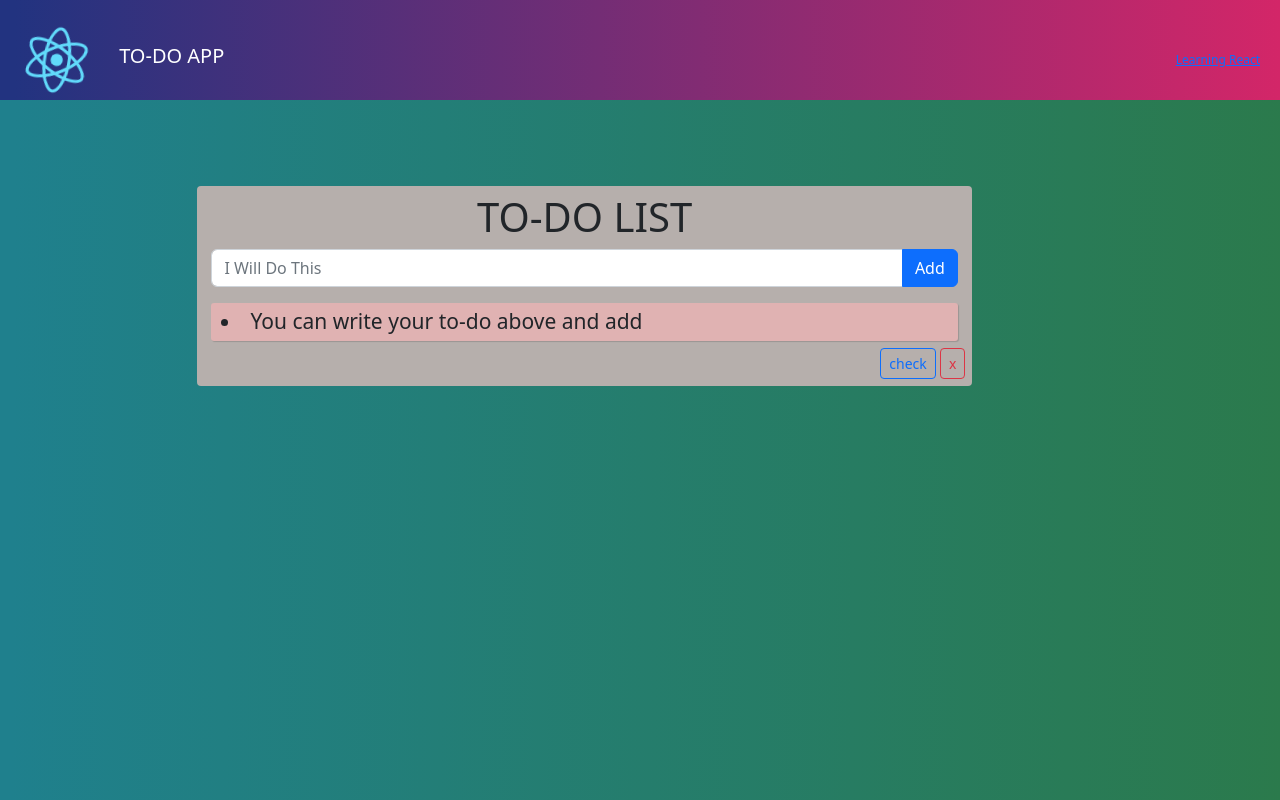
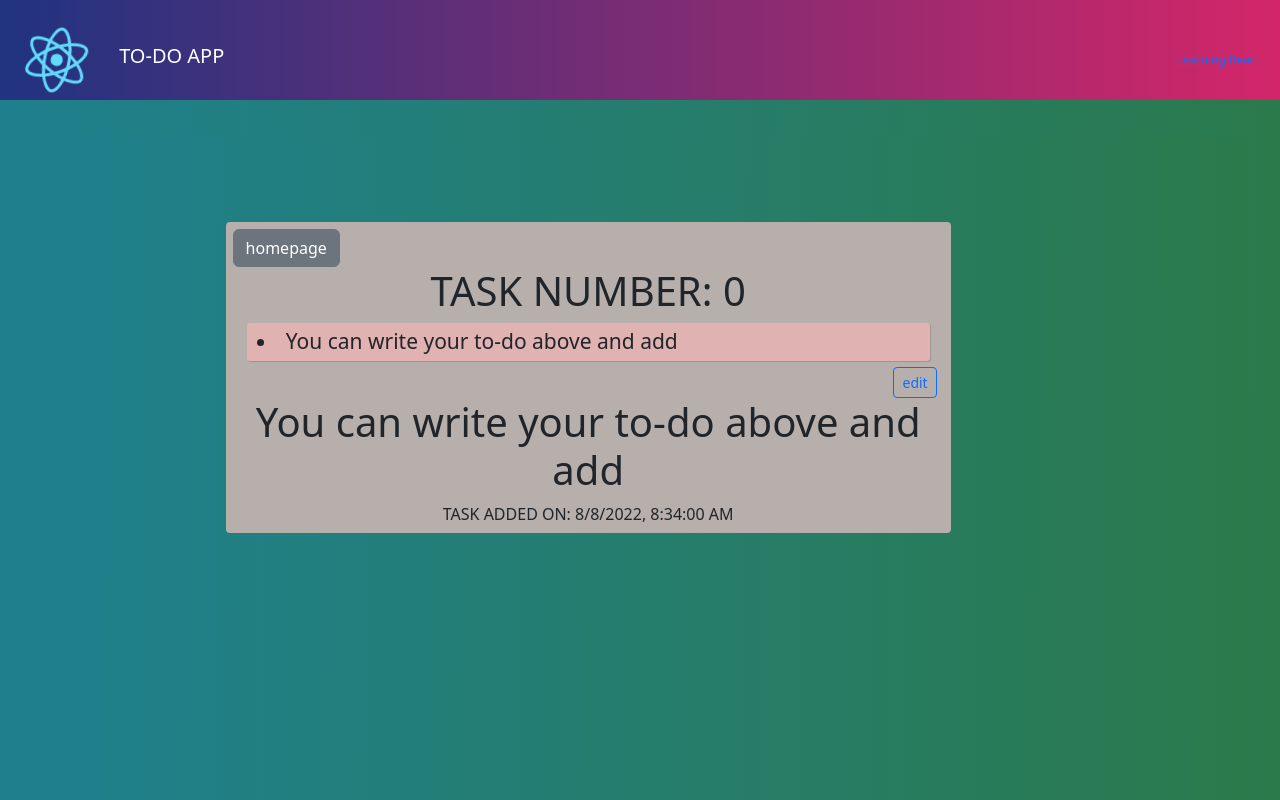
Before and after one commit to berkantkozan/berkantkozan.github.io., a React (Create React App) app: page /0 in a window 1280 px wide. Shown: the top 800 px of the page. Built offline with nearby package versions, Linux system fonts and the light colour scheme.

Commit message:
arrangements

```diff
--- a/src/Components/Context/index.js
+++ b/src/Components/Context/index.js
@@ -10,16 +10,15 @@ export const ContextProvider = ({ children }) => {
             isCompleted: false,
             description: "hello",
             id: 0,
-            date : new Date()
+            date: new Date()
         },
     ]);
     const [info, setInfo] = useState(false)
     const [selectedTodo, setselectedTodo] = useState({})
 
     const addTodo = (text) => {
-        const newTodos = [...todos, { text }];
-        setTodos(newTodos);
-        newTodos[newTodos.length -1].date = new Date();
+        const newTodo = { text, date: new Date() };
+        setTodos(prevTodos => ([...prevTodos, newTodo]));
     };
 
     const completeTodo = index => {
@@ -27,13 +26,6 @@ export const ContextProvider = ({ children }) => {
         newTodos[index].isCompleted = newTodos[index].isCompleted ? false : true;
         setTodos(newTodos);
     };
-
-    /*const editTodo = (index,text) => {
-        console.log(index,text)
-        const newTodos = [...todos];
-        newTodos[index] = text;
-        setTodos(newTodos)
-    }; */
 
     const deleteTodo = index => {
         const newTodos = [...todos];
--- a/src/Components/Description/index.js
+++ b/src/Components/Description/index.js
@@ -1,19 +1,17 @@
 import React, { useContext, useState } from "react";
 import Button from 'react-bootstrap/Button';
 import { GlobalContext } from "../Context/index.js";
-import { useNavigate } from 'react-router-dom';
+import { useNavigate, useParams } from 'react-router-dom';
 import "./style.css"
 
 export default function Description() {
-    const { setInfo, selectedTodo } = useContext(GlobalContext);
+    const { setInfo, todos } = useContext(GlobalContext);
     const navigate = useNavigate();
-    console.log({ selectedTodo });
+    const { id } = useParams();
+    console.log(id);
     function handleClick() {
-        setInfo(false)
+        //setInfo(false)
         navigate(`/`)
-    }
-    function handleDivClick() {
-        setIsEditing(!isEditing)
     }
     const [isEditing, setIsEditing] = useState(false)
     return (
@@ -23,22 +21,22 @@ export default function Description() {
                     <Button variant="secondary" onClick={handleClick}>homepage</Button>
                     <div className="div-up">
                         <form>
-                            <div><h1>TASK NUMBER: {selectedTodo.id}</h1></div>
-                            <div
+                            {todos.filter((todo) => todo.id == id).map(todo => (
+                                <div key={id}>
+                                    <div><h1>TASK NUMBER: {todo.id}</h1></div><div
                                     className="desc-div"
                                     contentEditable={isEditing}
-                                onInput={(e) => selectedTodo.text = e.currentTarget.textContent}
-                            ><li>{selectedTodo.text}</li>
-                            </div>
-                            <div className="a-div">
+                                    onInput={(e) => todo.text = e.currentTarget.textContent}
+                                ><li>{todo.text}</li>
+                                </div><div className="a-div">
                                         <Button
                                             variant="outline-primary"
                                             size="sm"
                                             onClick={() => setIsEditing(!isEditing)}
                                         >{isEditing ? "save" : "edit"}</Button> {' '}
+                                    </div><h1>{todo.text}</h1><footer>TASK ADDED ON: {todo.date.toLocaleString("en-US")}</footer>
                                     </div>
-                            <h1>{selectedTodo.text}</h1>
-                            <footer>TASK ADDED ON: {selectedTodo.date.toLocaleString("en-US")}</footer>
+                            ))}
                         </form>
                     </div>
                 </div>
--- a/src/Components/Main/index.js
+++ b/src/Components/Main/index.js
@@ -1,34 +1,12 @@
-import React, { useContext } from "react";
-import { GlobalContext } from "../Context/index.js"
-import TodoForm from "../Todo-Form/index.js"
-import Todo from "../Todo/index.js"
-import Description from "../Description/index.js"
+import React from "react";
 import "./style.css";
+import DescriptionRoute from "../Route/index.js";
 
 export default function Main() {
 
-    const {
-        todos,
-        addTodo,
-        info
-    } = useContext(GlobalContext);
     return (
         <main>
-            {info ? <Description /> :
-                <div className="div" >
-                    <div className="div-alt">
-                        <div className="div-up">
-                            <h1>TO-DO LIST</h1>
-                            <TodoForm addTodo={addTodo} />
-                        </div>
-                        <div className="todo-divs">
-                            {todos.map((todo, index) => (
-                                todo.id = index,
-                                <Todo key={index} todo={todo} />))}
-                        </div>
-                    </div>
-                </div>
-            }
+            <DescriptionRoute />
         </main>
     )
 }
--- a/src/Components/Route/index.js
+++ b/src/Components/Route/index.js
@@ -1,16 +1,18 @@
 import React from "react"
 import { Routes, Route } from "react-router-dom"
 import Description from "../Description"
+import Body from "../body"
 
-export default function DescriptionRoute({ todo }) {
+export default function DescriptionRoute() {
     return (
         <div>
             <Routes>
-                <Route path="/">
-                    <Outlet />
+                <Route
+                    path="/"
+                    element={<Body />}>
                 </Route>
                 <Route
-                    exact path={`/${todo.id}`}
+                    exact path={`/:id`}
                     element={<Description />}
                 ></Route>
             </Routes>
--- a/src/Components/Todo/index.js
+++ b/src/Components/Todo/index.js
@@ -7,7 +7,6 @@ import "./style.css";
 
 export default function Todo({ todo }) {
   const {
-    setselectedTodo,
     completeTodo,
     deleteTodo,
     setInfo,
@@ -16,9 +15,10 @@ export default function Todo({ todo }) {
 
   const navigate = useNavigate();
   const todoDetailOnClick = (todo) => {
-    setselectedTodo(todo)
+    //setselectedTodo(todo)
     setInfo(!info)
     navigate(`/${todo.id}`)
+    console.log(todo.id)
   }
   return (
     <div className="main-div">
--- /dev/null
+++ b/src/Components/body/index.js
@@ -0,0 +1,27 @@
+import React, { useContext } from "react";
+import { GlobalContext } from "../Context/index.js"
+import TodoForm from "../Todo-Form/index.js"
+import Todo from "../Todo/index.js"
+
+export default function Body() {
+
+    const {
+        todos,
+        addTodo
+    } = useContext(GlobalContext);
+    return (
+        <div className="div" >
+            <div className="div-alt">
+                <div className="div-up">
+                    <h1>TO-DO LIST</h1>
+                    <TodoForm addTodo={addTodo} />
+                </div>
+                <div className="todo-divs">
+                    {todos.map((todo, index) => (
+                        todo.id = index,
+                        <Todo key={index} todo={todo} />))}
+                </div>
+            </div>
+        </div>
+    )
+}
```
Lines whose indentation alone changed are shown as unchanged.
